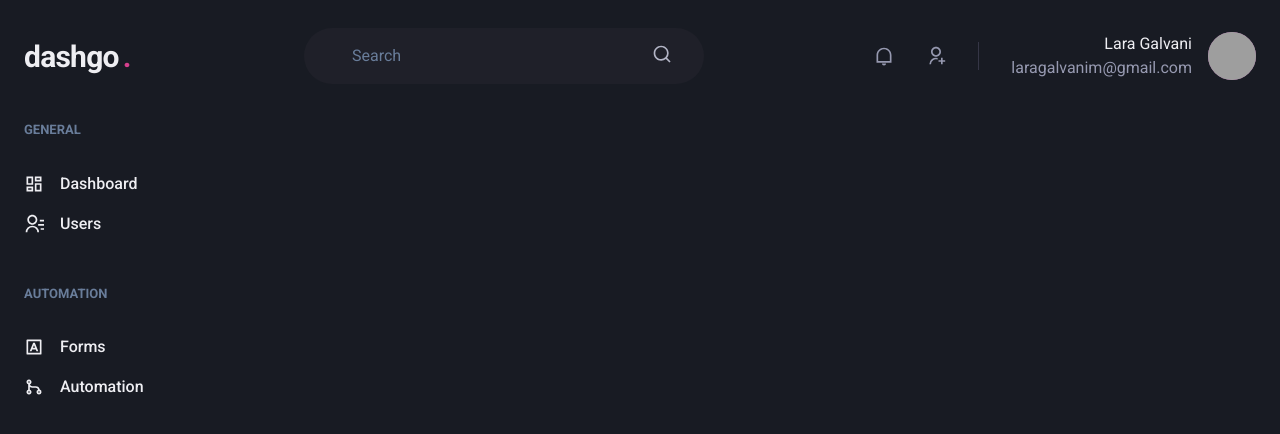
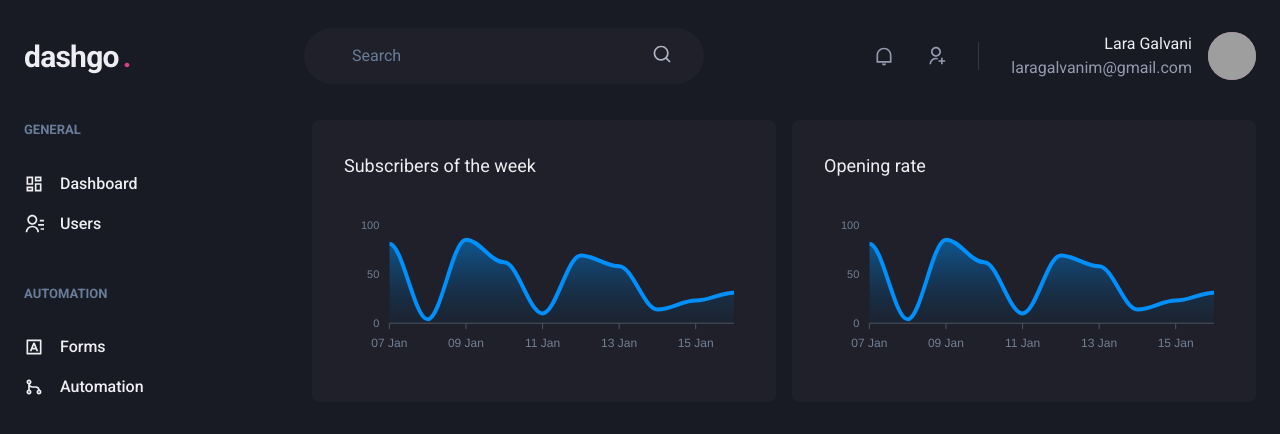
Before and after one commit to laaragm/dashboard-template, a Next.js app: page /dashboard in a window 1280 px wide. Shown: the top 434 px of the page. Built offline with nearby package versions, Linux system fonts and the light colour scheme; grey boxes are pictures that could not be loaded.

Commit message:
Start creating some charts with apexcharts

```diff
--- a/package.json
+++ b/package.json
@@ -12,9 +12,11 @@
     "@chakra-ui/react": "^1.7.4",
     "@emotion/react": "^11.7.1",
     "@emotion/styled": "^11.6.0",
+    "apexcharts": "^3.32.1",
     "framer-motion": "^5.5.6",
     "next": "12.0.7",
     "react": "17.0.2",
+    "react-apexcharts": "^1.3.9",
     "react-dom": "17.0.2",
     "react-icons": "^4.3.1"
   },
--- a/src/pages/dashboard.tsx
+++ b/src/pages/dashboard.tsx
@@ -1,7 +1,74 @@
-import { Flex, SimpleGrid } from "@chakra-ui/react";
+import dynamic from "next/dynamic";
+import { Box, Flex, SimpleGrid, Text, theme } from "@chakra-ui/react";
 
 import { Header } from "../components/Header";
 import { Sidebar } from "../components/Sidebar";
+
+const Chart = dynamic(() => import("react-apexcharts"), {
+    ssr: false,
+});
+
+const options = {
+    chart: {
+        toolbar: {
+            show: false,
+        },
+        zoom: {
+            enabled: false,
+        },
+        foreColor: theme.colors.gray[500],
+    },
+    grid: {
+        show: false,
+    },
+    dataLabels: {
+        enabled: false,
+    },
+    toolTip: {
+        enabled: false,
+    },
+    xaxis: {
+        type: "datetime",
+        axisBorder: {
+            color: theme.colors.gray[600],
+        },
+        axisTicks: {
+            color: theme.colors.gray[600],
+        },
+        categories: [
+            "2022-01-07T00:00:00.000Z",
+            "2022-01-08T00:00:00.000Z",
+            "2022-01-09T00:00:00.000Z",
+            "2022-01-10T00:00:00.000Z",
+            "2022-01-11T00:00:00.000Z",
+            "2022-01-12T00:00:00.000Z",
+            "2022-01-13T00:00:00.000Z",
+            "2022-01-14T00:00:00.000Z",
+            "2022-01-15T00:00:00.000Z",
+            "2022-01-16T00:00:00.000Z",
+        ],
+    },
+    fill: {
+        opacity: 0.3,
+        type: "gradient",
+        gradient: {
+            shade: "dark",
+            opacityFrom: 0.7,
+            opacityTo: 0.3,
+        },
+    },
+};
+
+const generateData = () => {
+    const numbers = [];
+    while (numbers.length !== 10) {
+        numbers.push(Math.floor(Math.random() * 100) + 1);
+    }
+
+    return numbers;
+};
+
+const series = [{ name: "series1", data: generateData() }];
 
 export default function Dashboard() {
     return (
@@ -11,7 +78,42 @@ export default function Dashboard() {
             <Flex w="100%" my="6" maxWidth={1480} mx="auto" px="6">
                 <Sidebar />
 
-                <SimpleGrid></SimpleGrid>
+                <SimpleGrid
+                    flex="1"
+                    gap="4"
+                    minChildWidth="20rem"
+                    align="flex-start"
+                >
+                    <Box
+                        p="8"
+                        backgroundColor="gray.800"
+                        borderRadius={8}
+                        pb="4"
+                    >
+                        <Text fontSize="lg" mb="4">
+                            Subscribers of the week
+                        </Text>
+                        <Chart
+                            type="area"
+                            height={160}
+                            // @ts-ignore
+                            options={options}
+                            series={series}
+                        />
+                    </Box>
+                    <Box p="8" bg="gray.800" borderRadius={8}>
+                        <Text fontSize="lg" mb="4">
+                            Opening rate
+                        </Text>
+                        <Chart
+                            type="area"
+                            height={160}
+                            // @ts-ignore
+                            options={options}
+                            series={series}
+                        />
+                    </Box>
+                </SimpleGrid>
             </Flex>
         </Flex>
     );
```
Also changed, not shown: src/styles/config.ts (deleted), 1 other file (tests, documents, lock files or other folders).
